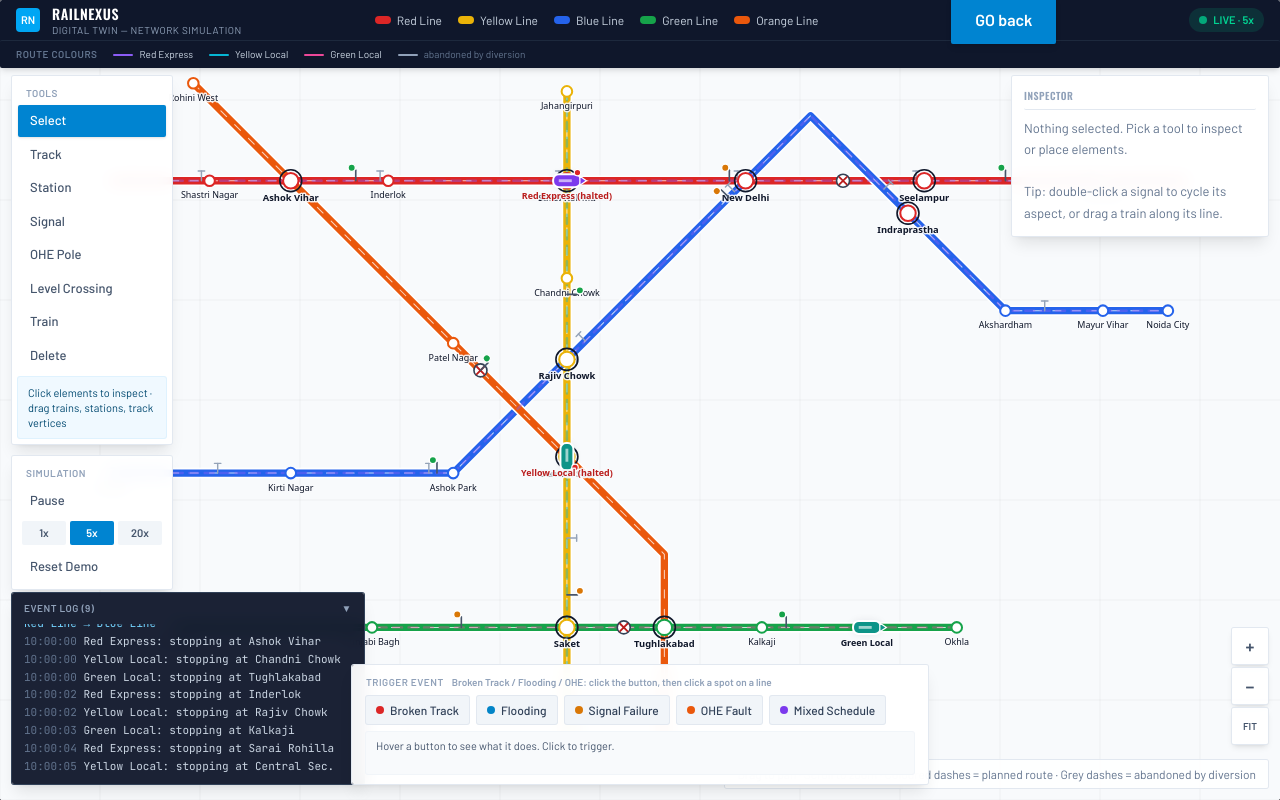
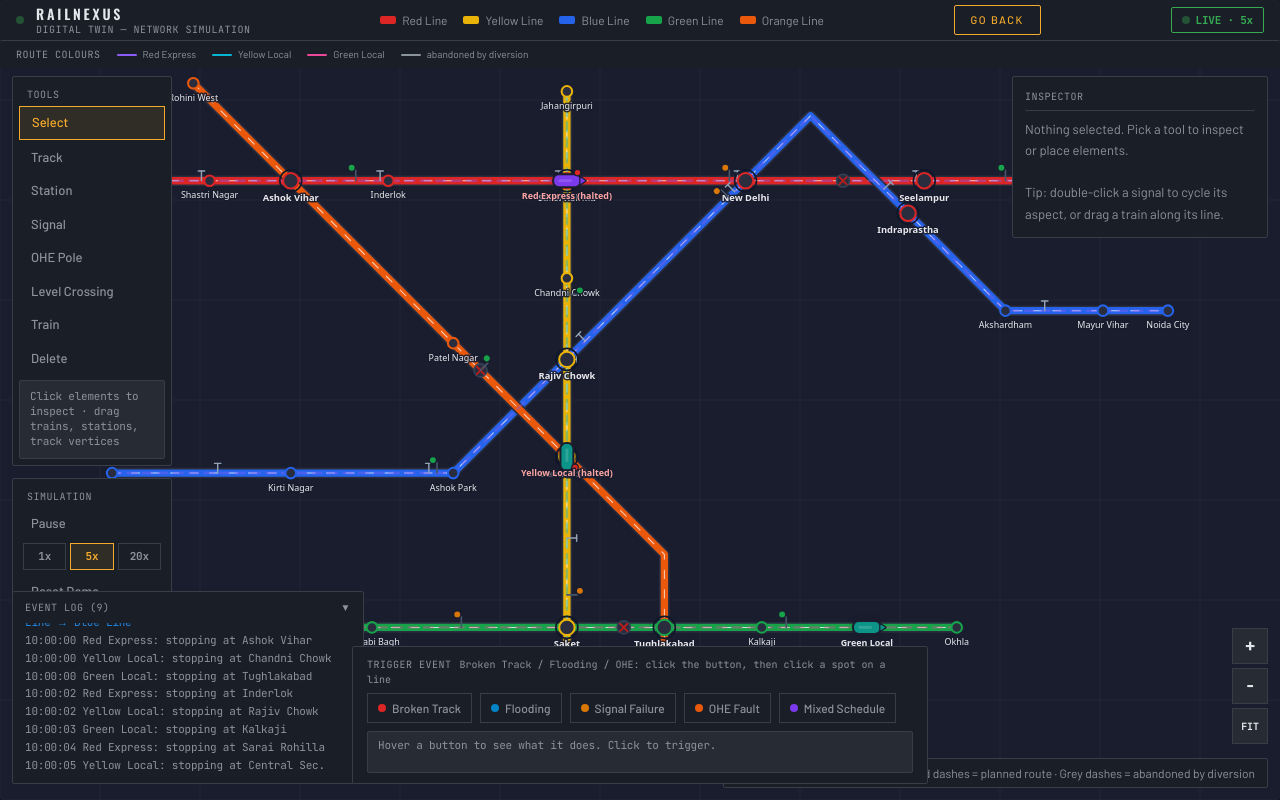
Before and after one commit to atikshchawla/railnexus, a Next.js app: page /digital-twin in a window 1280 px wide. Built offline with nearby package versions, Linux system fonts and the light colour scheme.

Commit message:
style: match the ui of (console)

```diff
--- a/app/(dashboard)/digital-twin/page.tsx
+++ b/app/(dashboard)/digital-twin/page.tsx
@@ -7,7 +7,7 @@ import { TopBar } from "@/components/digital-twin/TopBar";
 
 export default function DigitalTwinPage() {
   return (
-    <main className="relative h-screen w-screen overflow-hidden bg-slate-50">
+    <main className="relative h-screen w-screen overflow-hidden bg-background">
       <MapRenderer />
 
       <div className="pointer-events-none absolute inset-0 z-10">
--- a/components/digital-twin/DemoControls.tsx
+++ b/components/digital-twin/DemoControls.tsx
@@ -65,18 +65,18 @@ export function DemoControls() {
   };
 
   return (
-    <div className="w-[36rem] rounded-xl bg-white/95 px-3.5 py-2.5 shadow-lg ring-1 ring-slate-200 backdrop-blur">
+    <div className="panel w-[36rem] px-3.5 py-2.5">
       <div className="flex items-center justify-between">
-        <span className="text-[10px] font-semibold uppercase tracking-wider text-slate-400">
+        <span className="num text-[10px] uppercase tracking-wider text-muted-foreground">
           Trigger Event
-          <span className="ml-2 normal-case tracking-normal text-slate-400">
+          <span className="ml-2 normal-case tracking-normal text-muted-foreground">
             Broken Track / Flooding / OHE: click the button, then click a spot on a line
           </span>
         </span>
         {activeEvents.length > 0 && (
           <button
             onClick={clearEvents}
-            className="text-[10px] font-semibold uppercase tracking-wider text-rose-600 hover:text-rose-500"
+            className="num text-[10px] uppercase tracking-wider text-signal-red hover:opacity-80"
           >
             Clear all ({activeEvents.length})
           </button>
@@ -91,12 +91,12 @@ export function DemoControls() {
             onMouseEnter={() => setHovered(kind)}
             onMouseLeave={() => setHovered(null)}
             title={description}
-            className={`flex items-center gap-1.5 rounded-lg px-2.5 py-1.5 text-xs font-medium ring-1 transition-colors ${
+            className={`flex items-center gap-1.5 border px-2.5 py-1.5 text-xs font-medium transition-colors ${
               pendingDisaster === kind
-                ? "bg-sky-600 text-white ring-sky-600"
+                ? "border-signal-amber bg-signal-amber/10 text-signal-amber"
                 : hovered === kind
-                  ? "bg-slate-200 text-slate-900 ring-slate-300"
-                  : "bg-slate-100 text-slate-700 ring-slate-200 hover:bg-slate-200"
+                  ? "border-border bg-panel-raised text-foreground"
+                  : "border-border text-muted-foreground hover:bg-panel-raised"
             }`}
           >
             <span className="inline-block h-2 w-2 rounded-full" style={{ backgroundColor: color }} />
@@ -105,7 +105,7 @@ export function DemoControls() {
         ))}
       </div>
 
-      <p className="mt-2 min-h-[2.6rem] rounded-lg bg-slate-50 px-2.5 py-1.5 text-[11px] leading-snug text-slate-600 ring-1 ring-slate-100">
+      <p className="num mt-2 min-h-[2.6rem] border border-border bg-panel-raised px-2.5 py-1.5 text-[11px] leading-snug text-muted-foreground">
         {pendingHint
           ? `Placing: ${pendingHint.label} — move over a line and click to set the exact spot. Esc or the button again cancels.`
           : hint
@@ -116,22 +116,22 @@ export function DemoControls() {
       </p>
 
       {activeEvents.length > 0 && (
-        <div className="mt-2 flex flex-wrap gap-1.5 border-t border-slate-100 pt-2">
+        <div className="mt-2 flex flex-wrap gap-1.5 border-t border-border pt-2">
           {activeEvents.map((event) => (
             <span
               key={event.id}
-              className="flex items-center gap-1.5 rounded-md bg-rose-50 px-2 py-1 text-[11px] font-medium text-rose-900 ring-1 ring-rose-100"
+              className="flex items-center gap-1.5 border border-signal-red/30 bg-signal-red/10 px-2 py-1 text-[11px] font-medium text-signal-red"
             >
               {event.label}
               {typeof event.affectedTrains === "number" && (
-                <span className="text-rose-500">
+                <span className="opacity-70">
                   · {event.affectedTrains} train{event.affectedTrains === 1 ? "" : "s"} affected
                 </span>
               )}
               <button
                 onClick={() => removeEvent(event.id)}
                 title="Resolve this event — affected trains recover"
-                className="ml-0.5 flex h-4 w-4 items-center justify-center rounded text-rose-500 hover:bg-rose-200"
+                className="ml-0.5 flex h-4 w-4 items-center justify-center rounded hover:bg-signal-red/20"
               >
                 ×
               </button>
--- a/components/digital-twin/InspectorPanel.tsx
+++ b/components/digital-twin/InspectorPanel.tsx
@@ -13,7 +13,7 @@ export function InspectorPanel() {
 
   if (!selection) {
     body = (
-      <p className="text-[13px] leading-relaxed text-slate-500">
+      <p className="text-[13px] leading-relaxed text-muted-foreground">
         Nothing selected. Pick a tool to inspect or place elements.
         <br />
         <br />
@@ -32,17 +32,17 @@ export function InspectorPanel() {
         <Row label="Line" value={track ? track.name : "—"} />
         <PositionReadout trainId={train.id} />
         <Row label="Speed" value={`${train.speedKmph} km/h`} />
-        <div className="mt-2 border-t border-slate-100 pt-2">
+        <div className="mt-2 border-t border-border pt-2">
           <Row
             label="Destination"
             value={network.stations[train.destinationStationId]?.name ?? "—"}
           />
           {isDiverted(train) && (
             <div className="mt-1.5">
-              <span className="text-[11px] uppercase tracking-wide text-slate-400">
+              <span className="num text-[11px] uppercase tracking-wide text-muted-foreground">
                 Original plan
               </span>
-              <p className="mt-0.5 text-[11px] leading-snug text-slate-400 line-through">
+              <p className="mt-0.5 text-[11px] leading-snug text-muted-foreground line-through">
                 {train.originalRoute
                   .map((tid) => network.tracks[tid]?.name ?? "?")
                   .join(" → ")}
@@ -50,17 +50,17 @@ export function InspectorPanel() {
             </div>
           )}
           <div className="mt-1.5">
-            <span className="text-[11px] uppercase tracking-wide text-slate-400">
+            <span className="num text-[11px] uppercase tracking-wide text-muted-foreground">
               {isDiverted(train) ? "Diverted route" : "Route"}
             </span>
-            <p className="mt-0.5 text-[11px] leading-snug text-slate-600">
+            <p className="mt-0.5 text-[11px] leading-snug text-foreground">
               {train.route.length > 0
                 ? train.route
                     .map((tid) => network.tracks[tid]?.name ?? "?")
                     .join(" → ")
                 : "planning…"}
             </p>
-            <p className="mt-1 text-[11px] text-slate-500">
+            <p className="mt-1 text-[11px] text-muted-foreground">
               Next:{" "}
               {train.route[1]
                 ? `switch to ${network.tracks[train.route[1]]?.name ?? "?"}`
@@ -73,15 +73,15 @@ export function InspectorPanel() {
         <div className="flex items-center gap-2 pt-1.5">
           <button
             onClick={() => toggleTrainHalt(train.id)}
-            className={`rounded-lg px-3 py-1 text-xs font-semibold text-white transition-colors ${
+            className={`border px-3 py-1 text-xs font-semibold transition-colors ${
               train.manualHold
-                ? "bg-emerald-600 hover:bg-emerald-500"
-                : "bg-rose-600 hover:bg-rose-500"
+                ? "border-signal-green text-signal-green hover:bg-signal-green/10"
+                : "border-signal-red text-signal-red hover:bg-signal-red/10"
             }`}
           >
             {train.manualHold ? "Release" : "Hold"}
           </button>
-          <span className="text-[11px] text-slate-400">or drag it along its line</span>
+          <span className="text-[11px] text-muted-foreground">or drag it along its line</span>
         </div>
       </div>
     ) : (
@@ -96,7 +96,7 @@ export function InspectorPanel() {
         <Row label="At" value={`${Math.round(signal.positionM)} m on line`} />
         <button
           onClick={() => cycleSignalAspect(signal.id)}
-          className="mt-1 rounded-lg bg-sky-600 px-3 py-1 text-xs font-semibold text-white transition-colors hover:bg-sky-500"
+          className="mt-1 border border-signal-amber px-3 py-1 text-xs font-semibold text-signal-amber transition-colors hover:bg-signal-amber/10"
         >
           Cycle Aspect
         </button>
@@ -110,7 +110,7 @@ export function InspectorPanel() {
       <div className="space-y-1.5 text-[13px]">
         <Row label="Name" value={station.name} />
         <Row label="Platforms" value={String(station.platforms)} />
-        <p className="pt-1 text-[11px] text-slate-400">Drag to reposition.</p>
+        <p className="pt-1 text-[11px] text-muted-foreground">Drag to reposition.</p>
       </div>
     ) : (
       <Deleted />
@@ -144,14 +144,14 @@ export function InspectorPanel() {
         <Row label="Name" value={track.name} />
         <Row label="Kind" value={track.kind} />
         <Row label="Length" value={`${Math.round(track.lengthM)} m`} />
-        <p className="pt-1 text-[11px] text-slate-400">Drag vertices to reshape.</p>
+        <p className="pt-1 text-[11px] text-muted-foreground">Drag vertices to reshape.</p>
       </div>
     ) : null;
   }
 
   return (
-    <div className="w-64 rounded-xl bg-white/95 p-3 shadow-lg ring-1 ring-slate-200 backdrop-blur">
-      <h2 className="mb-2 border-b border-slate-200 pb-1.5 text-[10px] font-semibold uppercase tracking-wider text-slate-400">
+    <div className="panel w-64 p-3">
+      <h2 className="num mb-2 border-b border-border pb-1.5 text-[10px] uppercase tracking-wider text-muted-foreground">
         Inspector
       </h2>
       {body}
@@ -167,12 +167,12 @@ function PositionReadout({ trainId }: { trainId: string }) {
 function Row({ label, value }: { label: string; value: string }) {
   return (
     <div className="flex justify-between gap-2">
-      <span className="text-slate-400">{label}</span>
-      <span className="font-medium text-slate-800">{value}</span>
+      <span className="text-muted-foreground">{label}</span>
+      <span className="num font-medium text-foreground">{value}</span>
     </div>
   );
 }
 
 function Deleted() {
-  return <p className="text-[13px] font-medium text-rose-600">Entity no longer exists.</p>;
+  return <p className="text-[13px] font-medium text-signal-red">Entity no longer exists.</p>;
 }
--- a/components/digital-twin/LogPanel.tsx
+++ b/components/digital-twin/LogPanel.tsx
@@ -13,10 +13,10 @@ function formatTime(timeMs: number): string {
 }
 
 const KIND_COLOR: Record<LogEntry["kind"], string> = {
-  info: "text-slate-300",
-  warn: "text-amber-300",
-  success: "text-emerald-300",
-  train: "text-sky-300",
+  info: "text-muted-foreground",
+  warn: "text-signal-amber",
+  success: "text-signal-green",
+  train: "text-signal-blue",
 };
 
 export function LogPanel() {
@@ -29,10 +29,10 @@ export function LogPanel() {
   }, [log]);
 
   return (
-    <div className="w-[22rem] overflow-hidden rounded-xl bg-slate-900/95 shadow-lg ring-1 ring-slate-700 backdrop-blur">
+    <div className="panel w-[22rem] overflow-hidden">
       <button
         onClick={() => setCollapsed((c) => !c)}
-        className="flex w-full items-center justify-between px-3 py-2 text-[10px] font-semibold uppercase tracking-wider text-slate-400 hover:text-slate-200"
+        className="num flex w-full items-center justify-between px-3 py-2 text-[10px] uppercase tracking-wider text-muted-foreground hover:text-foreground"
       >
         <span>Event Log {log.length > 0 && `(${log.length})`}</span>
         <span>{collapsed ? "▲" : "▼"}</span>
@@ -40,13 +40,13 @@ export function LogPanel() {
       {!collapsed && (
         <div ref={boxRef} className="max-h-40 overflow-y-auto px-3 pb-2">
           {log.length === 0 && (
-            <p className="py-1 font-mono text-[11px] text-slate-500">
+            <p className="num py-1 text-[11px] text-muted-foreground">
               Simulation events will appear here…
             </p>
           )}
           {log.slice(-60).map((entry) => (
-            <p key={entry.id} className={`font-mono text-[11px] leading-relaxed ${KIND_COLOR[entry.kind]}`}>
-              <span className="text-slate-500">{formatTime(entry.timeMs)}</span> {entry.text}
+            <p key={entry.id} className={`num text-[11px] leading-relaxed ${KIND_COLOR[entry.kind]}`}>
+              <span className="text-muted-foreground">{formatTime(entry.timeMs)}</span> {entry.text}
             </p>
           ))}
         </div>
--- a/components/digital-twin/MapRenderer.tsx
+++ b/components/digital-twin/MapRenderer.tsx
@@ -425,7 +425,7 @@ export function MapRenderer() {
           ctx.arc(pt.x, pt.y, 4.5, 0, Math.PI * 2);
           ctx.fillStyle = "#0284c7";
           ctx.fill();
-          ctx.strokeStyle = "#ffffff";
+          ctx.strokeStyle = "#1a1d2e";
           ctx.lineWidth = 2;
           ctx.stroke();
         }
@@ -448,7 +448,7 @@ export function MapRenderer() {
               ctx.roundRect(position.x - 17, position.y - 8, 34, 16, 7);
               ctx.fillStyle = TRAIN_COLORS.PASSENGER;
               ctx.fill();
-              ctx.strokeStyle = "#ffffff";
+              ctx.strokeStyle = "#1a1d2e";
               ctx.lineWidth = 2.5;
               ctx.stroke();
             }
@@ -476,7 +476,7 @@ export function MapRenderer() {
           nearest.track.points.forEach((pt, i) =>
             i === 0 ? path.moveTo(pt.x, pt.y) : path.lineTo(pt.x, pt.y)
           );
-          ctx.strokeStyle = "rgba(255,255,255,0.95)";
+          ctx.strokeStyle = "rgba(42,45,62,0.95)";
           ctx.lineWidth = 14;
           ctx.lineCap = "round";
           ctx.stroke(path);
@@ -513,7 +513,7 @@ export function MapRenderer() {
   }, []);
 
   return (
-    <div ref={containerRef} className="relative h-full w-full overflow-hidden bg-[#f8fafc]">
+    <div ref={containerRef} className="relative h-full w-full overflow-hidden bg-[#1a1d2e]">
       <canvas
         ref={canvasRef}
         className="cursor-crosshair touch-none select-none"
@@ -530,39 +530,39 @@ export function MapRenderer() {
         <button
           onClick={() => zoomAtCenter(1.25)}
           title="Zoom in (+)"
-          className="h-9 w-9 rounded-lg bg-white/95 text-lg font-bold text-slate-600 shadow-md ring-1 ring-slate-200 transition-colors hover:bg-slate-100"
+          className="panel num h-9 w-9 bg-panel-raised text-lg font-bold text-foreground transition-colors hover:bg-border"
         >
           +
         </button>
         <button
           onClick={() => zoomAtCenter(0.8)}
           title="Zoom out (−)"
-          className="h-9 w-9 rounded-lg bg-white/95 text-lg font-bold text-slate-600 shadow-md ring-1 ring-slate-200 transition-colors hover:bg-slate-100"
+          className="panel num h-9 w-9 bg-panel-raised text-lg font-bold text-foreground transition-colors hover:bg-border"
         >
           −
         </button>
         <button
           onClick={fitView}
           title="Fit network in view (0)"
-          className="h-9 w-9 rounded-lg bg-white/95 text-[10px] font-bold uppercase text-slate-600 shadow-md ring-1 ring-slate-200 transition-colors hover:bg-slate-100"
+          className="panel num h-9 w-9 bg-panel-raised text-[10px] font-bold uppercase text-foreground transition-colors hover:bg-border"
         >
           Fit
         </button>
       </div>
 
       {notice && (
-        <div className="pointer-events-none absolute left-1/2 top-14 z-30 -translate-x-1/2 rounded-lg bg-slate-900 px-4 py-2 text-xs font-medium text-white shadow-lg ring-1 ring-white/10">
+        <div className="pointer-events-none absolute left-1/2 top-14 z-30 -translate-x-1/2 border border-border bg-panel px-4 py-2 text-xs font-medium text-foreground">
           {notice}
         </div>
       )}
 
       {toast && (
-        <div className="pointer-events-none absolute bottom-24 left-1/2 z-30 -translate-x-1/2 rounded-lg bg-slate-900 px-4 py-2 text-xs font-medium text-white shadow-lg">
+        <div className="pointer-events-none absolute bottom-24 left-1/2 z-30 -translate-x-1/2 border border-border bg-panel px-4 py-2 text-xs font-medium text-foreground">
           {toast}
         </div>
       )}
 
-      <div className="pointer-events-none absolute bottom-3 right-3 rounded-md bg-white/90 px-3 py-1.5 text-xs text-slate-500 ring-1 ring-slate-200">
+      <div className="pointer-events-none absolute bottom-3 right-3 border border-border bg-panel px-3 py-1.5 text-xs text-muted-foreground">
         Drag to pan · Scroll to zoom · Coloured dashes = planned route · Grey dashes = abandoned by diversion
       </div>
     </div>
--- a/components/digital-twin/SignalNode.tsx
+++ b/components/digital-twin/SignalNode.tsx
@@ -38,7 +38,7 @@ export function drawSignalNode(
     ctx.arc(-5 + i * 10, -16, 4.5, 0, Math.PI * 2);
     ctx.fillStyle = failed ? "#334155" : ASPECT_COLORS[aspect];
     ctx.fill();
-    ctx.strokeStyle = "#ffffff";
+    ctx.strokeStyle = "#1a1d2e";
     ctx.lineWidth = 1.75;
     ctx.stroke();
   }
--- a/components/digital-twin/Toolbar.tsx
+++ b/components/digital-twin/Toolbar.tsx
@@ -29,8 +29,8 @@ export function Toolbar() {
 
   return (
     <div className="flex w-40 flex-col gap-3">
-      <div className="flex flex-col gap-0.5 rounded-xl bg-white/95 p-1.5 shadow-lg ring-1 ring-slate-200 backdrop-blur">
-        <span className="px-2 pb-0.5 pt-1 text-[10px] font-semibold uppercase tracking-wider text-slate-400">
+      <div className="panel flex flex-col gap-0.5 p-1.5">
+        <span className="num px-2 pb-0.5 pt-1 text-[10px] uppercase tracking-wider text-muted-foreground">
           Tools
         </span>
         {TOOLS.map(({ id, label, hint }) => (
@@ -38,30 +38,30 @@ export function Toolbar() {
             key={id}
             onClick={() => setTool(id)}
             title={hint}
-            className={`rounded-lg px-3 py-1.5 text-left text-[13px] font-medium transition-colors ${
+            className={`px-3 py-1.5 text-left text-[13px] font-medium transition-colors ${
               tool === id
-                ? "bg-sky-600 text-white shadow-sm"
-                : "text-slate-600 hover:bg-slate-100"
+                ? "border border-signal-amber bg-signal-amber/10 text-signal-amber"
+                : "text-muted-foreground hover:bg-panel-raised"
             }`}
           >
             {label}
           </button>
         ))}
-        <p className="mt-1 rounded-lg bg-sky-50 px-2.5 py-2 text-[11px] leading-snug text-sky-900 ring-1 ring-sky-100">
+        <p className="num mt-1 border border-border bg-panel-raised px-2.5 py-2 text-[11px] leading-snug text-muted-foreground">
           {activeHint}
         </p>
       </div>
 
-      <div className="flex flex-col gap-0.5 rounded-xl bg-white/95 p-1.5 shadow-lg ring-1 ring-slate-200 backdrop-blur">
-        <span className="px-2 pb-0.5 pt-1 text-[10px] font-semibold uppercase tracking-wider text-slate-400">
+      <div className="panel flex flex-col gap-0.5 p-1.5">
+        <span className="num px-2 pb-0.5 pt-1 text-[10px] uppercase tracking-wider text-muted-foreground">
           Simulation
         </span>
         <button
           onClick={toggleRunning}
-          className={`rounded-lg px-3 py-1.5 text-left text-[13px] font-medium transition-colors ${
+          className={`px-3 py-1.5 text-left text-[13px] font-medium transition-colors ${
             running
-              ? "text-slate-600 hover:bg-slate-100"
-              : "bg-emerald-600 text-white hover:bg-emerald-500"
+              ? "text-muted-foreground hover:bg-panel-raised"
+              : "border border-signal-green bg-signal-green/10 text-signal-green"
           }`}
         >
           {running ? "Pause" : "Play"}
@@ -71,10 +71,10 @@ export function Toolbar() {
             <button
               key={speed}
               onClick={() => setSpeedMultiplier(speed)}
-              className={`flex-1 rounded-md px-1 py-1 text-[11px] font-semibold transition-colors ${
+              className={`num flex-1 border px-1 py-1 text-[11px] font-semibold transition-colors ${
                 speedMultiplier === speed
-                  ? "bg-sky-600 text-white"
-                  : "bg-slate-100 text-slate-600 hover:bg-slate-200"
+                  ? "border-signal-amber bg-signal-amber/10 text-signal-amber"
+                  : "border-border text-muted-foreground hover:bg-panel-raised"
               }`}
             >
               {speed}x
@@ -83,7 +83,7 @@ export function Toolbar() {
         </div>
         <button
           onClick={resetNetwork}
-          className="rounded-lg px-3 py-1.5 text-left text-[13px] font-medium text-slate-600 transition-colors hover:bg-slate-100"
+          className="px-3 py-1.5 text-left text-[13px] font-medium text-muted-foreground transition-colors hover:bg-panel-raised"
         >
           Reset Demo
         </button>
--- a/components/digital-twin/TopBar.tsx
+++ b/components/digital-twin/TopBar.tsx
@@ -3,6 +3,7 @@
 import Link from "next/link";
 import { lineColor } from "./renderers";
 import { useTwinStore } from "@/lib/services/digital-twin/state.service";
+import { Lamp } from "@/components/ui-kit";
 
 export function TopBar() {
   const tracks = useTwinStore((s) => s.network.tracks);
@@ -11,15 +12,13 @@ export function TopBar() {
   const speedMultiplier = useTwinStore((s) => s.speedMultiplier);
 
   return (
-    <header className="bg-slate-900 shadow-md">
+    <header className="bg-panel">
       <div className="flex h-10 items-center justify-between gap-4 px-4">
         <div className="flex items-center gap-3">
-          <span className="flex h-6 w-6 items-center justify-center rounded bg-sky-500 text-[11px] font-black text-white">
-            RN
-          </span>
+          <Lamp tone={running ? "green" : "amber"} />
           <div className="leading-tight">
-            <h1 className="text-sm font-bold text-white">RailNexus</h1>
-            <p className="text-[10px] uppercase tracking-wider text-slate-400">
+            <h1 className="text-sm font-bold tracking-[0.2em] text-foreground">RailNexus</h1>
+            <p className="num text-[10px] uppercase tracking-wider text-muted-foreground">
               Digital Twin — Network Simulation
             </p>
           </div>
@@ -27,9 +26,9 @@ export function TopBar() {
 
         <div className="hidden items-center gap-4 md:flex">
           {Object.values(tracks).map((track) => (
-            <span key={track.id} className="flex items-center gap-1.5 text-xs text-slate-300">
+            <span key={track.id} className="flex items-center gap-1.5 text-xs text-muted-foreground">
               <span
-                className="inline-block h-2 w-4 rounded-full"
+                className="inline-block h-2 w-4"
                 style={{ backgroundColor: lineColor(track) }}
               />
               {track.name}
@@ -37,44 +36,42 @@ export function TopBar() {
           ))}
         </div>
 
-      <Link
-        href="/"
-        className="rounded-xl bg-sky-600 px-6 py-3 font-semibold text-white shadow-md transition-colors hover:bg-sky-500"
-      >
-        GO back
-      </Link>
+        <Link
+          href="/"
+          className="border border-signal-amber px-4 py-1.5 text-[11px] font-medium uppercase tracking-[0.14em] text-signal-amber transition-colors hover:bg-signal-amber/10"
+        >
+          GO BACK
+        </Link>
 
         <div className="flex items-center gap-2">
           <span
-            className={`flex items-center gap-1.5 rounded-full px-2.5 py-1 text-[11px] font-semibold ${
-              running ? "bg-emerald-500/15 text-emerald-400" : "bg-amber-500/15 text-amber-400"
+            className={`num flex items-center gap-1.5 border px-2.5 py-1 text-[11px] font-semibold ${
+              running
+                ? "border-signal-green text-signal-green"
+                : "border-signal-amber text-signal-amber"
             }`}
           >
-            <span
-              className={`inline-block h-2 w-2 rounded-full ${
-                running ? "animate-pulse bg-emerald-400" : "bg-amber-400"
-              }`}
-            />
+            <Lamp tone={running ? "green" : "amber"} />
             {running ? `LIVE · ${speedMultiplier}x` : "PAUSED"}
           </span>
         </div>
       </div>
 
-      <div className="flex h-7 items-center gap-4 border-t border-slate-800 px-4 text-[10px]">
-        <span className="font-semibold uppercase tracking-wider text-slate-500">
+      <div className="flex h-7 items-center gap-4 border-t border-border px-4 text-[10px]">
+        <span className="num uppercase tracking-wider text-muted-foreground">
           Route colours
         </span>
         {Object.values(trains).map((train) => (
-          <span key={train.id} className="flex items-center gap-1.5 text-slate-300">
+          <span key={train.id} className="flex items-center gap-1.5 text-muted-foreground">
             <span
-              className="inline-block h-0.5 w-5 rounded-full"
+              className="inline-block h-0.5 w-5"
               style={{ backgroundColor: train.color }}
             />
             {train.name}
           </span>
         ))}
-        <span className="flex items-center gap-1.5 text-slate-500">
-          <span className="inline-block h-0.5 w-5 rounded-full bg-slate-400" />
+        <span className="flex items-center gap-1.5 text-muted-foreground">
+          <span className="inline-block h-0.5 w-5 bg-muted-foreground" />
           abandoned by diversion
         </span>
       </div>
```
Also changed, not shown: components/digital-twin/TrainMarker.tsx (+8 -8 lines), components/digital-twin/renderers.ts (+12 -12 lines).
